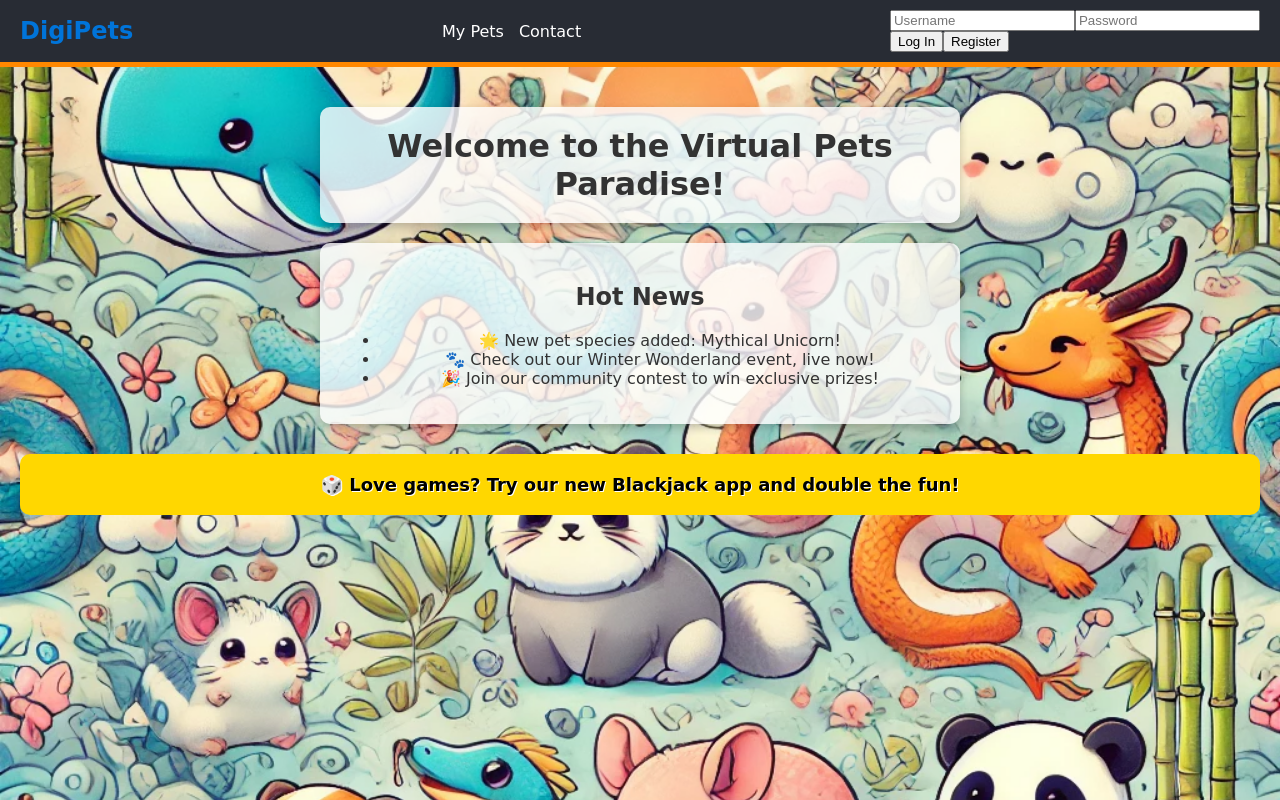
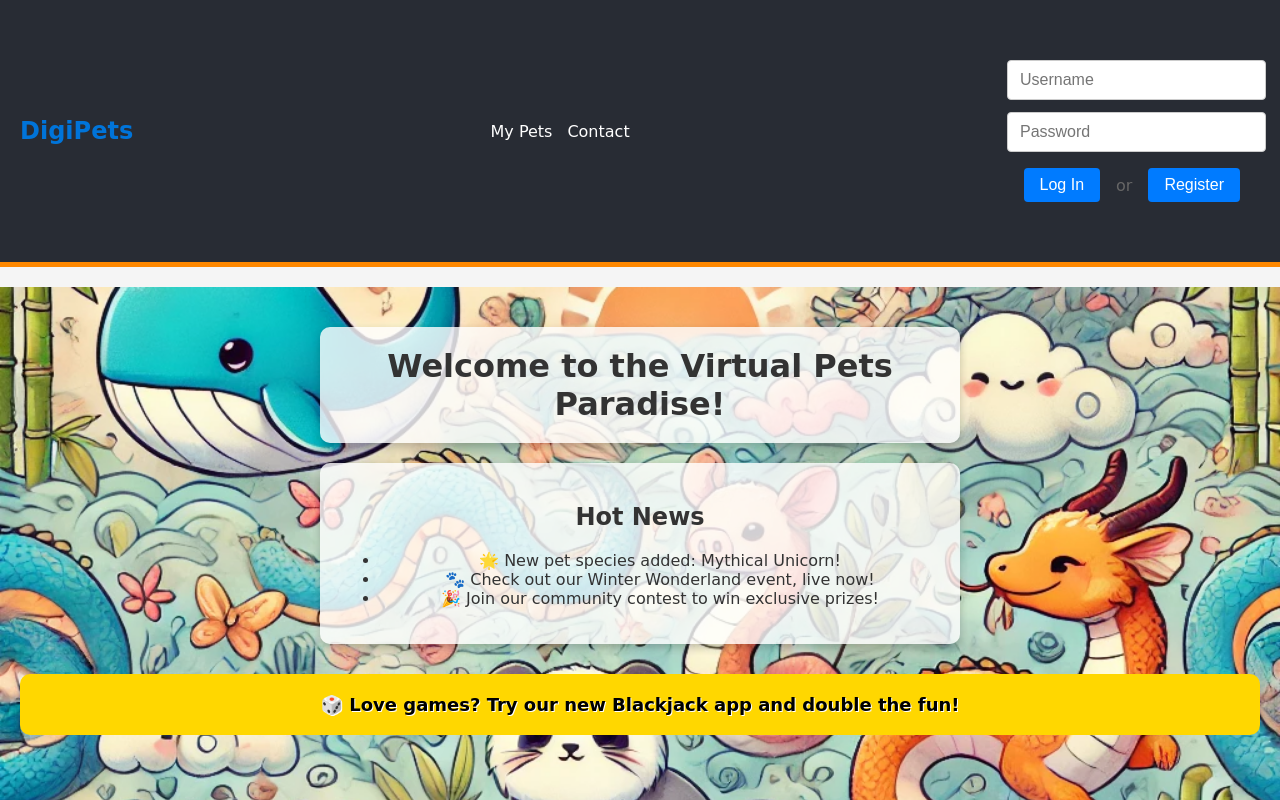
Before and after one commit to jraporta/Virtual-Pet-Frontend, a React (Vite) app: page / in a window 1280 px wide. Shown: the top 800 px of the page. Built offline with nearby package versions, Linux system fonts and the light colour scheme.

Commit message:
change layout of dashboard

```diff
--- a/src/App.jsx
+++ b/src/App.jsx
@@ -4,7 +4,7 @@ import AppRoutes from './routes/AppRoutes';
 import Header from './components/Header/Header';
 import AdminMenu from './components/AdminMenu';
 //import Footer from './components/Footer/Fotter';
-//import './styles/global.css';
+import './styles/global.css';
 
 function App() {
     return (
--- a/src/components/CreatePetForm/CreatePetForm.jsx
+++ b/src/components/CreatePetForm/CreatePetForm.jsx
@@ -42,8 +42,10 @@ function CreatePetForm() {
     }
   };
 
+
   return (
     <div className="create-pet-form">
+      <div>
         <h2>Create New Pet</h2>
         {error && <p className="error">{error}</p>}
         {success && <p className="success">Pet registered successfully!</p>}
@@ -89,6 +91,8 @@ function CreatePetForm() {
           <button type="submit">Create Pet</button>
         </form>
       </div>
+
+    </div>
   );
 }
 
--- a/src/components/Header/Header.jsx
+++ b/src/components/Header/Header.jsx
@@ -2,13 +2,23 @@ import React, { useState, useEffect } from 'react';
 import { Link, NavLink } from 'react-router-dom';
 import LoginForm from '../LoginForm/LoginForm';
 import LogoutButton from './LogoutButton';
-import '../../styles/Header.css'; // Import associated styles
+import '../../styles/Header.css';
 
 function Header() {
     const [username, setUsername] = useState(null);
 
+    const checkUsername = () => {
+        const name = localStorage.getItem('username') || {};
+        setUsername(name);
+    };
+
     useEffect(() =>{
-        setUsername(localStorage.getItem('username'));
+        const handleStorageChange = () => checkUsername();
+        window.addEventListener('storage', handleStorageChange);
+
+        return () => {
+            window.removeEventListener('storage', handleStorageChange);
+        };
     }, []);
 
     const handleLogin = (credentials) => {
--- a/src/components/LoginForm/LoginForm.jsx
+++ b/src/components/LoginForm/LoginForm.jsx
@@ -44,6 +44,7 @@ const LoginForm = ({ onLogin }) => {
 
   return (
     <form className="login-form" onSubmit={handleSubmit}>
+      <div className="input-container">
         <input
           type="text"
           placeholder="Username"
@@ -58,7 +59,8 @@ const LoginForm = ({ onLogin }) => {
           onChange={(e) => setPassword(e.target.value)}
           className="login-input"
         />
-      <br/>
+      </div>
+      <div className="button-container">
         <button
           type="button"
           className="login-button"
@@ -66,6 +68,7 @@ const LoginForm = ({ onLogin }) => {
         >
           Log In
         </button>
+        <span className="separator">or</span>
         <button
           type="button"
           className="login-button"
@@ -73,6 +76,7 @@ const LoginForm = ({ onLogin }) => {
         >
           Register
         </button>
+      </div>
       {error && <p className="error-message">{error}</p>}
     </form>
   );
--- a/src/components/PetList.jsx
+++ b/src/components/PetList.jsx
@@ -30,7 +30,6 @@ function PetList() {
 
     return (
         <div className="pet-list">
-            <h2>Pet List</h2>
             {error && <p className="error">{error}</p>}
             <div className="pet-container">
                 {pets.map((pet) => (
--- a/src/pages/Dashboard.jsx
+++ b/src/pages/Dashboard.jsx
@@ -1,15 +1,40 @@
-import React from 'react';
+import React, { useState } from 'react';
 import CreatePetForm from '../components/CreatePetForm/CreatePetForm';
 import PetList from '../components/PetList';
+import '../styles/Dashboard.css';
 
 const Dashboard = () => {
+    const [isVisible, setIsVisible] = useState(false);
+
+    const toggleFormVisibility = () => {
+        setIsVisible((prev) => !prev);
+    };
 
     return (
-        <div>
-            <h1>Here are your pets:</h1>
-            <div>
-                <CreatePetForm />
+        <div className="dashboard">
+            <div className="header">
+                <h1>Here are your pets:</h1>
+                {!isVisible && (
+                    <button
+                        className={`toggle-form-button ${isVisible ? 'close' : 'open'}`}
+                        onClick={toggleFormVisibility}
+                    >
+                        +
+                    </button>
+                )}
             </div>
+
+            {isVisible && (
+                <div className="popup-overlay">
+                    <div className="popup">
+                        <button className="close-popup-button" onClick={toggleFormVisibility}>
+                            ×
+                        </button>
+                        <CreatePetForm />
+                    </div>
+                </div>
+            )}
+
             <div>
                 <PetList />
             </div>
--- a/src/pages/NotFound.jsx
+++ b/src/pages/NotFound.jsx
@@ -1,6 +1,4 @@
 
-import { useState } from 'react';
-import { useNavigate } from 'react-router-dom';
 import React from 'react';
 
 const NotFound = () => {
--- /dev/null
+++ b/src/styles/Dashboard.css
@@ -0,0 +1,82 @@
+.dashboard {
+    font-family: Arial, sans-serif;
+    margin: 20px;
+  }
+
+  .header {
+    display: flex;
+    align-items: center;
+    justify-content: space-between;
+    margin-bottom: 20px;
+  }
+
+  /* Toggle Button */
+  .toggle-form-button {
+    font-size: 24px;
+    width: 40px;
+    height: 40px;
+    border: none;
+    border-radius: 50%;
+    display: flex;
+    align-items: center;
+    justify-content: center;
+    cursor: pointer;
+    transition: background-color 0.3s ease, transform 0.3s ease;
+  }
+
+  .toggle-form-button.open {
+    background-color: #28a745; /* Green */
+    color: white;
+  }
+
+  .toggle-form-button.close {
+    background-color: #dc3545; /* Red */
+    color: white;
+  }
+
+  .toggle-form-button:hover {
+    transform: scale(1.1);
+  }
+
+  /* Popup Overlay */
+  .popup-overlay {
+    position: fixed;
+    top: 0;
+    left: 0;
+    width: 100%;
+    height: 100%;
+    background: rgba(0, 0, 0, 0.5); /* Semi-transparent background */
+    display: flex;
+    align-items: center;
+    justify-content: center;
+    z-index: 1000;
+  }
+
+  /* Popup Box */
+  .popup {
+    background: white;
+    padding: 20px;
+    border-radius: 8px;
+    position: relative;
+    max-width: 400px;
+    width: 90%;
+    box-shadow: 0 4px 8px rgba(0, 0, 0, 0.2);
+    text-align: center;
+  }
+
+  /* Close Button in Popup */
+  .close-popup-button {
+    position: absolute;
+    top: 10px;
+    right: 10px;
+    background: none;
+    border: none;
+    font-size: 24px;
+    color: #dc3545; /* Red color for close button */
+    cursor: pointer;
+    transition: transform 0.3s ease;
+  }
+
+  .close-popup-button:hover {
+    transform: scale(1.2);
+  }
--- a/src/styles/Stylesheet.css
+++ b/src/styles/Global.css
@@ -1,6 +1,6 @@
 :root {
     /* Color Palette */
-    --primary-green: #3C9A4D;  /* Turtle shell green */
+    --primary-blue: #282c34;  /* Turtle shell green */
     --secondary-green: #73D479; /* Mutant glow */
     --accent-orange: #FF8800;  /* Michelangelo's bandana */
     --accent-blue: #0074D9;    /* Leonardo's bandana */
@@ -23,7 +23,7 @@ body {
 }
 
 header {
-    background-color: var(--primary-green);
+    background-color: var(--primary-blue);
     color: var(--text-light);
     padding: 20px;
     text-align: center;
@@ -45,12 +45,10 @@ button:hover {
 }
 
 .login-form {
-    background: var(--secondary-green);
     padding: 20px;
     border-radius: 10px;
     max-width: 400px;
     margin: 20px auto;
-    box-shadow: 0 4px 6px rgba(0, 0, 0, 0.1);
 }
 
 .pet-list {
@@ -62,7 +60,7 @@ button:hover {
 }
 
 .pet-card {
-    background-color: var(--primary-green);
+    background-color: var(--primary-blue);
     color: var(--text-light);
     padding: 15px;
     border-radius: 10px;
@@ -76,7 +74,7 @@ button:hover {
 }
 
 footer {
-    background-color: var(--primary-green);
+    background-color: var(--primary-blue);
     color: var(--text-light);
     padding: 10px;
     text-align: center;
--- a/src/styles/Header.css
+++ b/src/styles/Header.css
@@ -1,6 +1,6 @@
 :root {
   /* Color Palette */
-  --primary-green: #3C9A4D;
+  --primary-blue: #282c34;
   --secondary-green: #73D479;
   --accent-orange: #FF8800;
   --accent-blue: #0074D9;
@@ -17,7 +17,7 @@
 body {
   font-family: var(--font-primary);
   background-color: var(--neutral-gray);
-  color: var(--text-dark);
+  color: var(--text-light);
   margin: 0;
   padding: 0;
 }
@@ -27,7 +27,7 @@ header {
   justify-content: space-between;
   align-items: center;
   padding: 10px 20px;
-  background-color: var(--primary-green);
+  background-color: var(--primary-blue);
   color: var(--text-light);
   border-bottom: 5px solid var(--accent-orange);
 }
--- a/src/styles/LoginForm.css
+++ b/src/styles/LoginForm.css
@@ -1,42 +1,59 @@
-.header {
+.login-form {
   display: flex;
-    justify-content: space-between;
-    align-items: center;
-    padding: 10px 20px;
-    background-color: #282c34;
-    color: white;
+  flex-direction: column;
+  align-items: flex-end; /* Aligns the inputs and buttons to the right */
+  max-width: 400px; /* Optional: Limits form width */
+  margin: 0 auto; /* Centers the form horizontally on the page */
 }
 
-  .logo a {
-    text-decoration: none;
-    color: #61dafb;
-    font-size: 1.5rem;
-    font-weight: bold;
+.input-container {
+  width: 100%; /* Makes input fields take up the full width of the form */
+  display: flex;
+  flex-direction: column;
+  gap: 12px; /* Adds space between input fields */
 }
 
-  .nav {
-    display: flex;
+.login-input {
+  padding: 10px 12px; /* Adds padding for better usability */
+  font-size: 1rem; /* Makes the text more readable */
+  width: 100%; /* Ensures the input boxes stretch to the container width */
+  max-width: 300px; /* Optional: Sets a maximum width for the inputs */
+  margin-left: auto; /* Aligns the inputs to the right */
+  border: 1px solid #ccc; /* Adds a subtle border */
+  border-radius: 4px; /* Adds rounded corners */
 }
 
-  .nav-list {
-    list-style: none;
+.button-container {
   display: flex;
-    gap: 15px;
-    padding: 0;
-    margin: 0;
+  align-items: center; /* Vertically aligns buttons and "or" text */
+  justify-content: flex-end; /* Aligns buttons to the right */
+  gap: 8px; /* Adds space between buttons and the "or" text */
+  margin-top: 16px; /* Adds space above the buttons */
 }
 
-  .nav-link {
-    text-decoration: none;
-    color: white;
-    font-size: 1rem;
-    transition: color 0.3s ease;
+.login-button {
+  padding: 8px 16px; /* Adds padding for a better button size */
+  font-size: 1rem; /* Increases button text size */
+  border: none; /* Removes default border */
+  border-radius: 4px; /* Adds rounded corners */
+  background-color: #007bff; /* Adds a blue background */
+  color: white; /* Ensures text is readable */
+  cursor: pointer; /* Adds a pointer cursor */
+  transition: background-color 0.3s ease; /* Smooth hover effect */
 }
 
-  .nav-link:hover {
-    color: #61dafb;
+.login-button:hover {
+  background-color: #0056b3; /* Darker shade on hover */
 }
 
-  .nav-link.active {
-    border-bottom: 2px solid #61dafb;
+.separator {
+  margin: 0 8px; /* Adds space around the "or" text */
+  color: #666; /* Subtle color for the text */
 }
+
+.error-message {
+  color: red;
+  font-size: 0.875rem; /* Slightly smaller text for errors */
+  margin-top: 8px;
+  text-align: right; /* Aligns the error message to the right */
+}
```
Lines whose indentation alone changed are shown as unchanged.
